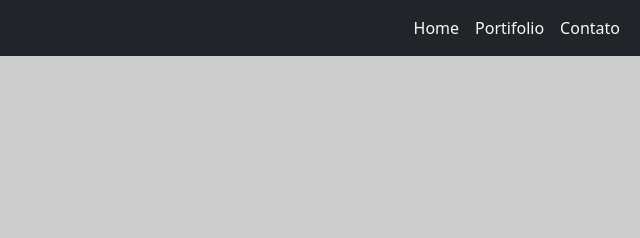
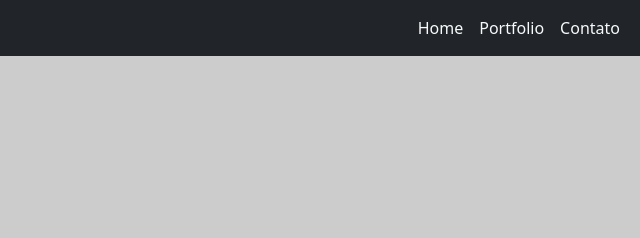
Before and after one commit to WeHaveADream/Portfolio-de-um-Fotografo, a plain HTML site: page index.html in a window 1280 px wide. Shown: the top 238 px of the page, 640-1280 px from the left. Drawn offline with Linux system fonts and the light colour scheme; placeholder pictures from the web are drawn by us.

Commit message:
mudei a gramatica

```diff
--- a/index.html
+++ b/index.html
@@ -39,7 +39,7 @@
               </li>
 
               <li class="nav-item">
-                <a class="nav-link text-light" href="#">Portifolio</a>
+                <a class="nav-link text-light" href="#">Portfolio</a>
               </li>
 
               <li class="nav-item">
```
